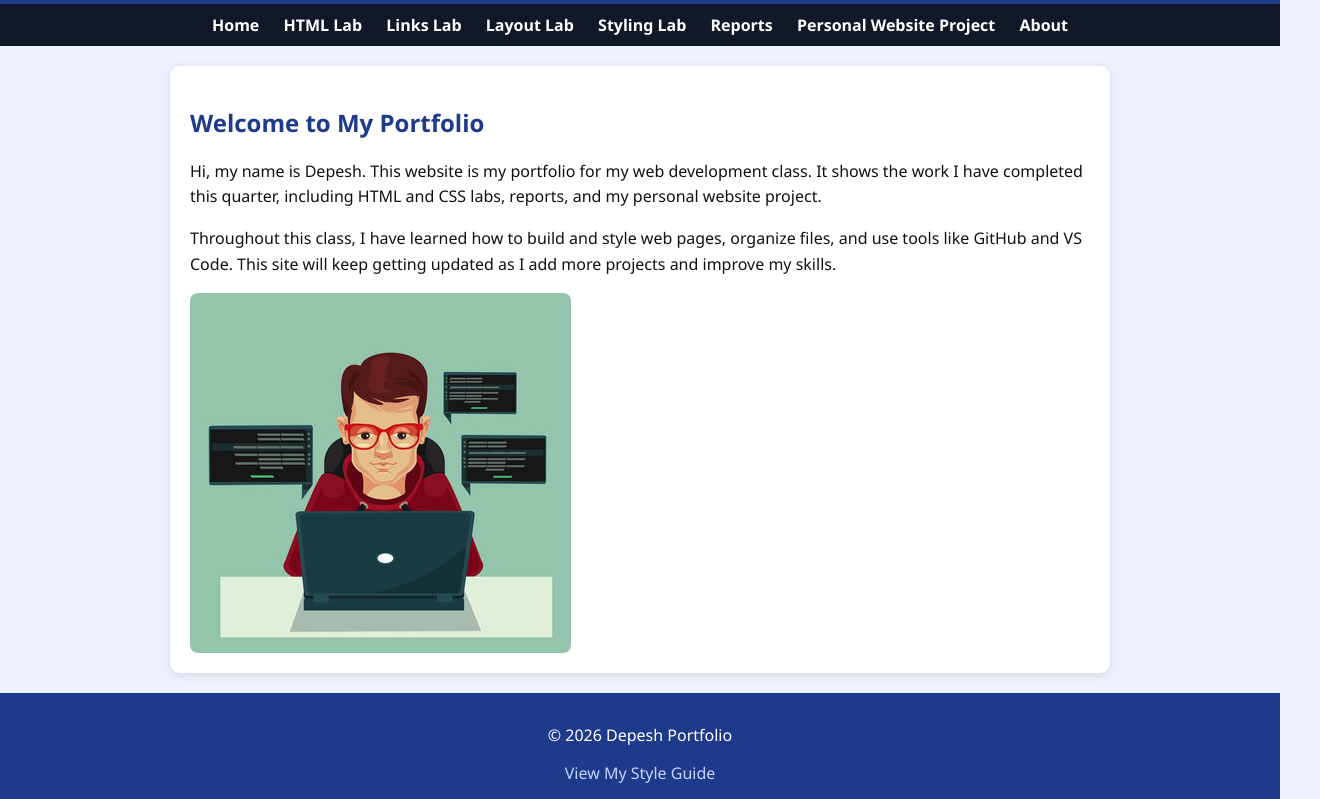
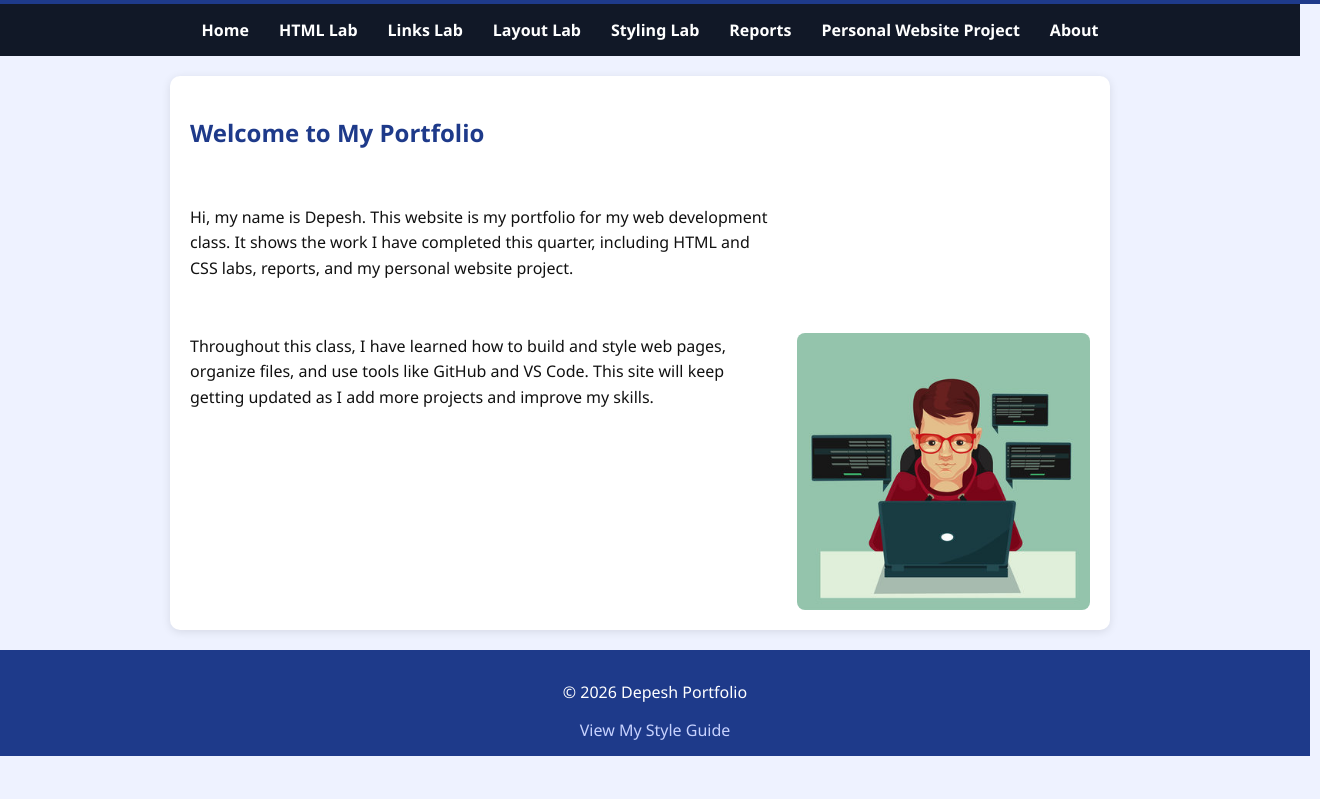
Before and after one commit to depeshpriyan11/github-portfolio, a plain HTML site: page index.html in a window 1280 px wide. Shown: the part 79-878 px from the top of the page, 1320 px wide, since content can reach past the window. After the commit the page ends 835 px from the top, so only its background shows below. Drawn offline with Linux system fonts and the light colour scheme.

```diff
--- a/index.html
+++ b/index.html
@@ -6,7 +6,7 @@
   <meta charset="utf-8">
   <meta name="viewport" content="width=device-width, initial-scale=1.0">
   <link rel="stylesheet" href="_css/format.css">
-  <link rel="stylesheet" href="_css/format.css">
+  <link rel="stylesheet" href="_css/layout.css">
 </head>
 
 <body>
```
